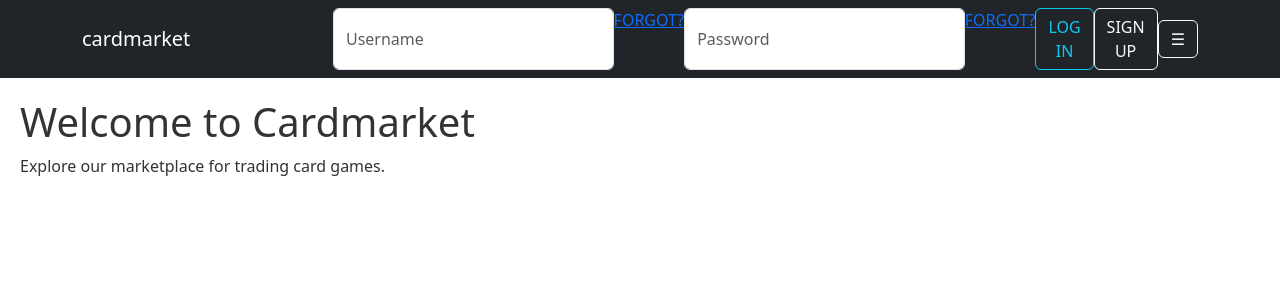
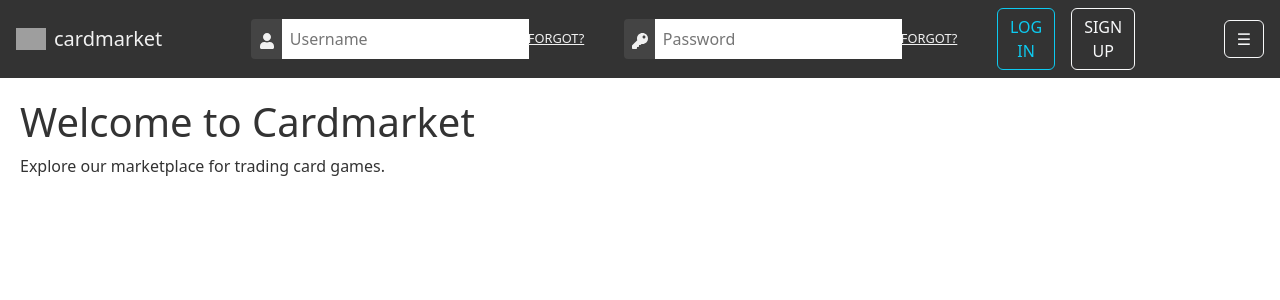
Before and after one commit to Uesone/pokecardcollectorfront, a React (Create React App) app: page / in a window 1280 px wide. Shown: the top 300 px of the page. Built offline with nearby package versions, Linux system fonts and the light colour scheme; grey boxes are pictures that could not be loaded.

Commit message:
navbar
navbar, prova

```diff
--- a/package.json
+++ b/package.json
@@ -9,7 +9,9 @@
     "bootstrap": "^5.3.3",
     "react": "^18.3.1",
     "react-bootstrap": "^2.10.5",
+    "react-bootstrap-icons": "^1.11.4",
     "react-dom": "^18.3.1",
+    "react-icons": "^5.3.0",
     "react-router-dom": "^6.27.0",
     "react-scripts": "5.0.1",
     "web-vitals": "^2.1.4"
--- a/src/components/CustomNavbar.jsx
+++ b/src/components/CustomNavbar.jsx
@@ -1,6 +1,10 @@
+// CustomNavbar.js
+
 import React, { useState } from 'react';
-import { Navbar, Nav, Form, FormControl, Button, Offcanvas, Container } from 'react-bootstrap';
+import { Offcanvas, Nav, Button } from 'react-bootstrap';
+import { FaUser, FaKey } from 'react-icons/fa';
 import 'bootstrap/dist/css/bootstrap.min.css';
+import './Navbar.css';
 
 const CustomNavbar = () => {
   const [showSidebar, setShowSidebar] = useState(false);
@@ -11,29 +15,45 @@ const CustomNavbar = () => {
 
   return (
     <>
-      <Navbar bg="dark" variant="dark" expand="lg" className="custom-navbar">
-        <Container>
-          <Navbar.Brand href="#home">cardmarket</Navbar.Brand>
-          <Navbar.Toggle aria-controls="basic-navbar-nav" onClick={toggleSidebar} className="sidebar-toggle d-lg-none">
+      <div className="navbar-container">
+        {/* Logo Section */}
+        <div className="navbar-logo">
+          <img src="logo.png" alt="cardmarket" /> {/* Replace with your logo */}
+          <span>cardmarket</span>
+        </div>
+
+        {/* Login Form and Buttons Section */}
+        <div className="nav-center">
+          <div className="input-group">
+            <div className="input-icon"><FaUser /></div>
+            <input type="text" placeholder="Username" className="input-field" />
+            <a href="#forgot" className="forgot-link">FORGOT?</a>
+          </div>
+
+          <div className="input-group">
+            <div className="input-icon"><FaKey /></div>
+            <input type="password" placeholder="Password" className="input-field" />
+            <a href="#forgot" className="forgot-link">FORGOT?</a>
+          </div>
+
+          <div className="button-container">
+            <Button variant="outline-info" className="login-button">LOG IN</Button>
+          </div>
+
+          <div className="button-container">
+            <Button variant="outline-light" className="signup-button">SIGN UP</Button>
+          </div>
+        </div>
+
+        {/* Hamburger Menu Section */}
+        <div className="navbar-toggle">
+          <Button variant="outline-light" onClick={toggleSidebar} className="sidebar-toggle">
             ☰
-          </Navbar.Toggle>
-          <Navbar.Collapse id="basic-navbar-nav" className="justify-content-end">
-            <Form className="d-none d-lg-flex login-form">
-              <FormControl type="text" placeholder="Username" className="mr-sm-2" />
-              <a href="#forgot" className="forgot-link">FORGOT?</a>
-              <FormControl type="password" placeholder="Password" className="mr-sm-2" />
-              <a href="#forgot" className="forgot-link">FORGOT?</a>
-              <Button variant="outline-info">LOG IN</Button>
-              <Button variant="outline-light" className="ml-2">SIGN UP</Button>
-            </Form>
-            <Button variant="outline-light d-none d-lg-flex" onClick={toggleSidebar} className="sidebar-toggle d-none d-lg-inline-block">
-              ☰
-            </Button>
-          </Navbar.Collapse>
-        </Container>
-      </Navbar>
+          </Button>
+        </div>
+      </div>
 
-      {/* Sidebar for Mobile and Tablet */}
+      {/* Sidebar for Mobile */}
       <Offcanvas show={showSidebar} onHide={toggleSidebar} placement="end" className="custom-offcanvas">
         <Offcanvas.Header closeButton>
           <Offcanvas.Title>Menu</Offcanvas.Title>
--- /dev/null
+++ b/src/components/Navbar.css
@@ -0,0 +1,90 @@
+/* Navbar.css */
+
+.navbar-container {
+  display: flex;
+  align-items: center;
+  justify-content: space-between;
+  background-color: #333;
+  padding: 0.5rem 1rem;
+}
+
+.navbar-logo {
+  display: flex;
+  align-items: center;
+  font-size: 1.25rem;
+  color: #f1f1f1;
+}
+
+.navbar-logo img {
+  width: 30px;
+  height: auto;
+  margin-right: 8px;
+}
+
+.nav-center {
+  display: flex;
+  align-items: center;
+  justify-content: center;
+  gap: 1rem;
+}
+
+.input-group {
+  display: flex;
+  align-items: center;
+}
+
+.input-icon {
+  background-color: #444;
+  padding: 0.5rem;
+  color: #f1f1f1;
+  border-top-left-radius: 4px;
+  border-bottom-left-radius: 4px;
+}
+
+.input-field {
+  padding: 0.5rem;
+  border: none;
+  outline: none;
+  color: #333;
+  border-top-right-radius: 4px;
+  border-bottom-right-radius: 4px;
+}
+
+.forgot-link {
+  color: #f1f1f1;
+  font-size: 0.8rem;
+  margin-left: 0.5rem;
+}
+
+.button-container {
+  display: flex;
+  align-items: center;
+}
+
+.login-button, .signup-button {
+  margin: 0;
+}
+
+.navbar-toggle {
+  display: flex;
+  justify-content: flex-end;
+}
+
+/* Responsive Design */
+@media (max-width: 991px) {
+  .nav-center {
+    display: none;
+  }
+}
+
+/* Sidebar Styling */
+.custom-offcanvas .dark-mode-toggle {
+  display: flex;
+  align-items: center;
+  justify-content: space-between;
+  padding: 0.5rem 1rem;
+}
+
+.dark-mode-toggle input[type="checkbox"] {
+  margin-left: 0.5rem;
+}
--- a/src/style/CustomNavBar.css
+++ /dev/null
@@ -1,49 +0,0 @@
-/* Navbar.css */
-
-.custom-navbar {
-    padding: 0.5rem 1rem;
-  }
-
-  .forgot-link {
-    color: #f1f1f1;
-    font-size: 0.8rem;
-    margin-left: 0.5rem;
-  }
-
-  .login-form {
-    flex-direction: row;
-    align-items: center;
-  }
-
-  .sidebar-toggle {
-    display: flex;
-    align-items: center;
-  }
-
-  /* Sidebar Styling */
-  .custom-offcanvas .dark-mode-toggle {
-    display: flex;
-    align-items: center;
-    justify-content: space-between;
-    padding: 0.5rem 1rem;
-  }
-
-  .dark-mode-toggle input[type="checkbox"] {
-    margin-left: 0.5rem;
-  }
-
-  /* Responsive Design */
-  @media (max-width: 991px) {
-    .login-form {
-      display: none; /* Hide login form on tablets and smaller screens */
-    }
-    .sidebar-toggle {
-      display: flex;
-    }
-  }
-
-  @media (min-width: 992px) {
-    .sidebar-toggle.d-lg-none {
-      display: none; /* Hide toggle button on larger screens */
-    }
-  }
```
Also changed, not shown: 1 other file (tests, documents, lock files or other folders).
